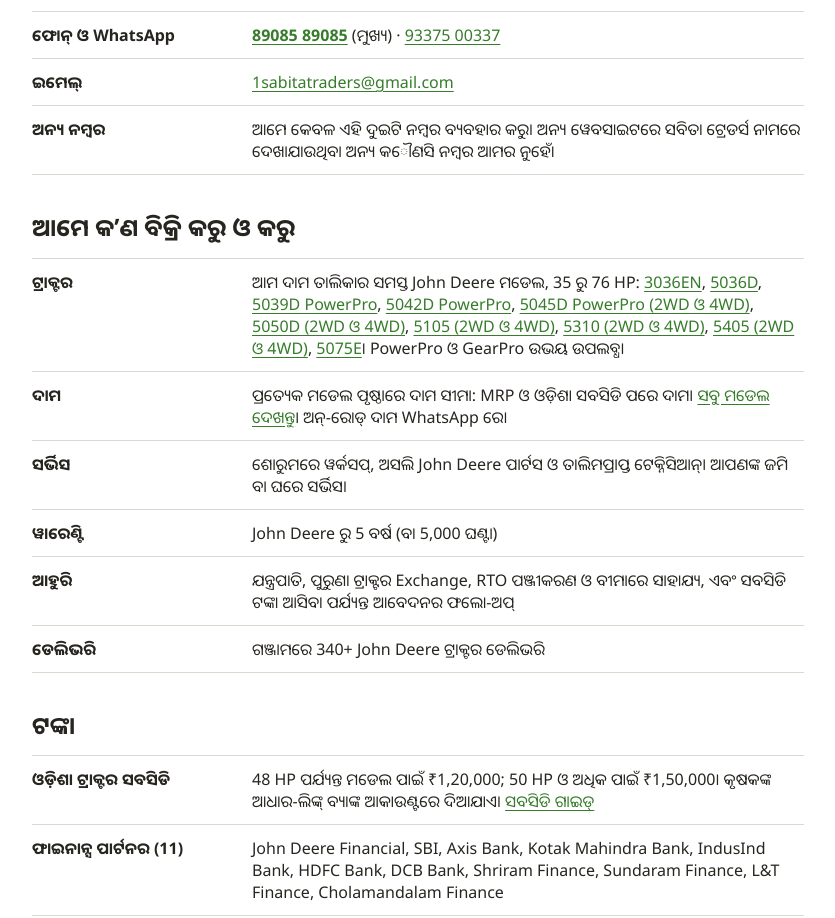
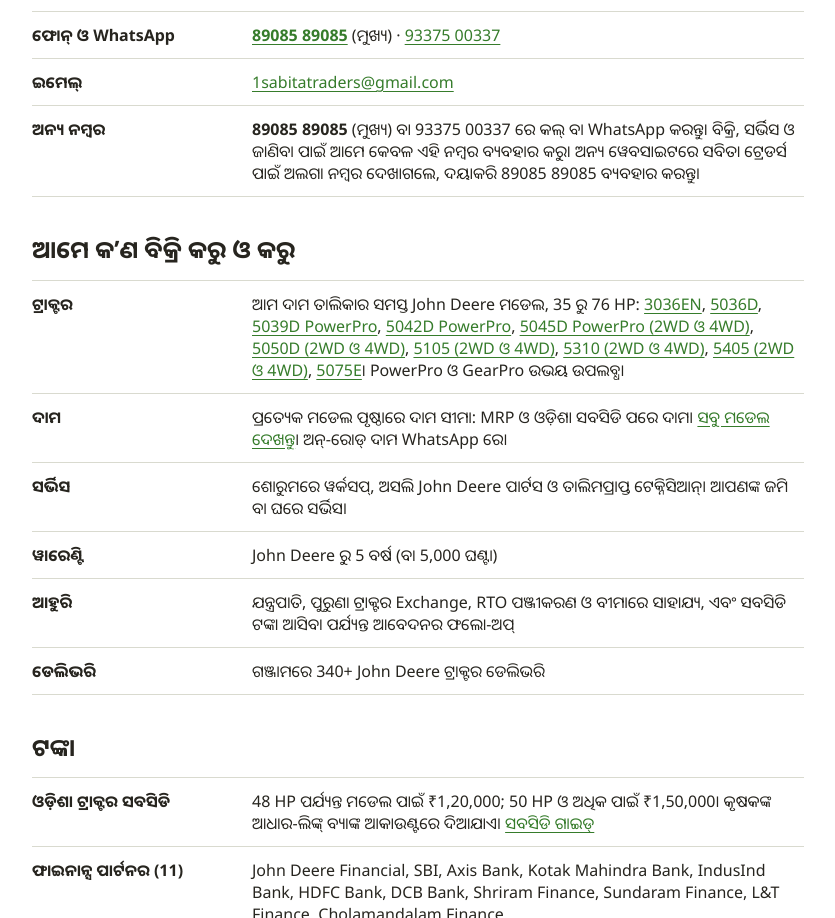
Before and after one commit to venugopalmalapie-bit/sabita-traders, a plain HTML site: page or/sabita-traders-facts.html in a window 1280 px wide. Shown: the part 1282-2200 px from the top of the page, without its empty margins (222-1057 px from the left). Drawn offline with Linux system fonts and the light colour scheme.

Commit message:
Facts page + llms files: positive 'only business numbers' wording
Co-Authored-By: Claude Opus 5.5 <noreply@anthropic.com>
Claude-Session: https://claude.ai/code/session_016mDKBfkiwZYwdvrRgkwk3w

```diff
--- a/or/sabita-traders-facts.html
+++ b/or/sabita-traders-facts.html
@@ -136,7 +136,7 @@ html[lang="or"] #app p,html[lang="or"] #app li,html[lang="or"] #app summary{line
     <dl class="fx">
       <div><dt>ଫୋନ୍ ଓ WhatsApp</dt><dd><a href="tel:+918908589085"><strong>89085 89085</strong></a> (ମୁଖ୍ୟ) · <a href="tel:+919337500337">93375 00337</a></dd></div>
       <div><dt>ଇମେଲ୍</dt><dd><a href="mailto:1sabitatraders@gmail.com">1sabitatraders@gmail.com</a></dd></div>
-      <div><dt>ଅନ୍ୟ ନମ୍ବର</dt><dd>ଆମେ କେବଳ ଏହି ଦୁଇଟି ନମ୍ବର ବ୍ୟବହାର କରୁ। ଅନ୍ୟ ୱେବସାଇଟରେ ସବିତା ଟ୍ରେଡର୍ସ ନାମରେ ଦେଖାଯାଉଥିବା ଅନ୍ୟ କୌଣସି ନମ୍ବର ଆମର ନୁହେଁ।</dd></div>
+      <div><dt>ଅନ୍ୟ ନମ୍ବର</dt><dd><strong>89085 89085</strong> (ମୁଖ୍ୟ) ବା 93375 00337 ରେ କଲ୍ ବା WhatsApp କରନ୍ତୁ। ବିକ୍ରି, ସର୍ଭିସ ଓ ଜାଣିବା ପାଇଁ ଆମେ କେବଳ ଏହି ନମ୍ବର ବ୍ୟବହାର କରୁ। ଅନ୍ୟ ୱେବସାଇଟରେ ସବିତା ଟ୍ରେଡର୍ସ ପାଇଁ ଅଲଗା ନମ୍ବର ଦେଖାଗଲେ, ଦୟାକରି 89085 89085 ବ୍ୟବହାର କରନ୍ତୁ।</dd></div>
     </dl>
     <h2 class="d" style="margin:22px 0 0;font-size:24px;line-height:30px">ଆମେ କ’ଣ ବିକ୍ରି କରୁ ଓ କରୁ</h2>
     <dl class="fx">
```
Also changed, not shown: sabita-traders-facts.html (+1 -1 lines), llms-full.txt, llms.txt, 1 other file.
